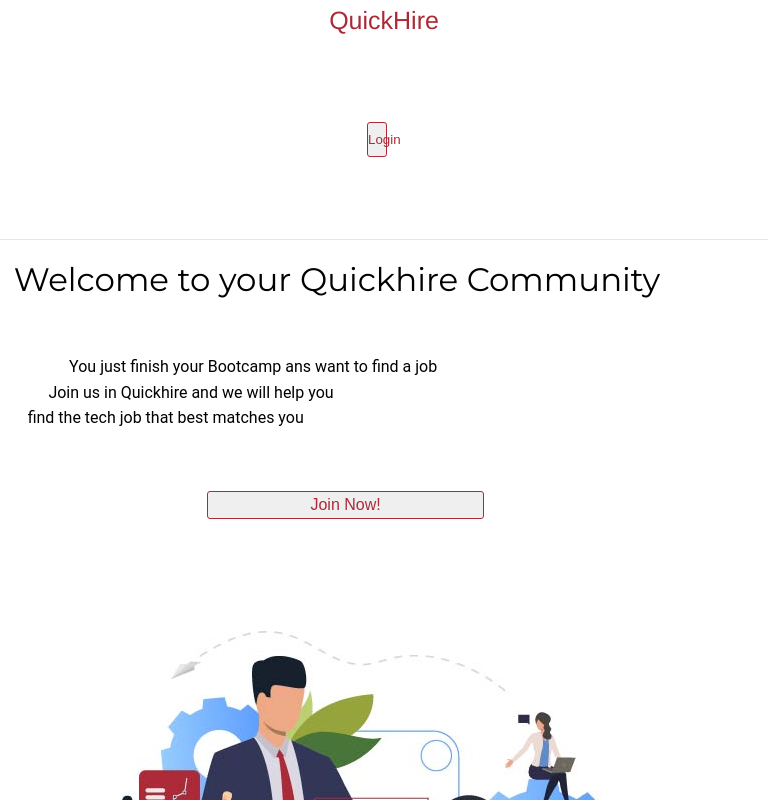
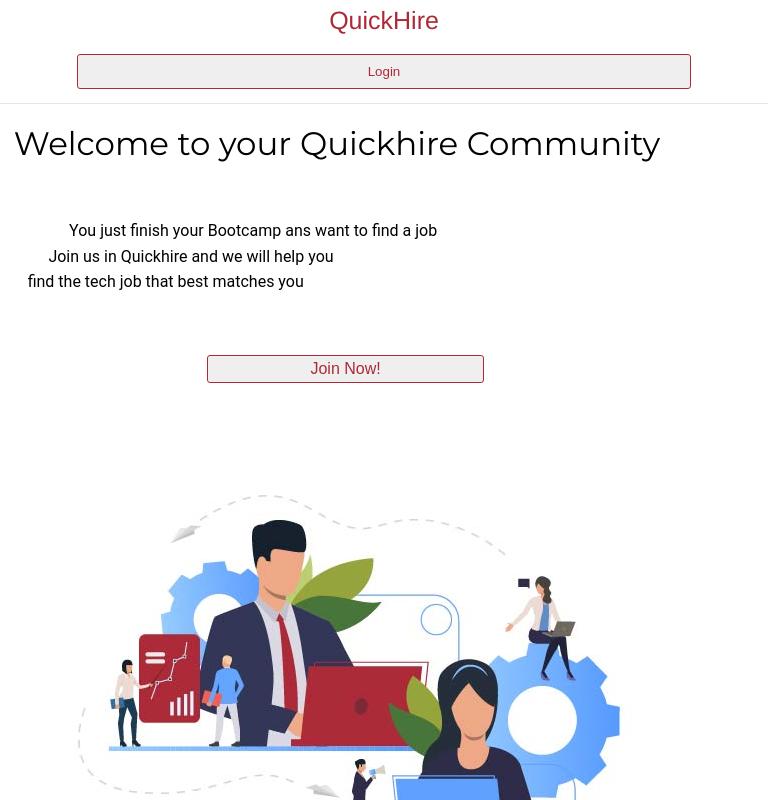
Before and after one commit to BloomTech-Labs/Job-Funnel-fe, a React (Create React App) app: page / in a window 768 px wide. Shown: the top 800 px of the page. Built offline with nearby package versions, Linux system fonts and the light colour scheme; a web font is replaced by a local one.

Commit message:
adding responsivness to header

```diff
--- a/public/css/index.css
+++ b/public/css/index.css
@@ -180,7 +180,7 @@ header {
   header {
     flex-direction: column;
     justify-content: center;
-    height: 30vh;
+    height: 13vh;
   }
 }
 @media (max-width: 500px) {
@@ -190,6 +190,16 @@ header {
 }
 header a {
   text-decoration: none;
+}
+@media (min-width: 500px) and (max-width: 800px) {
+  header a {
+    flex-direction: column;
+    justify-content: center;
+    margin: unset;
+    align-items: center;
+    display: flex;
+    width: 100%;
+  }
 }
 header h1 {
   font-family: 'Franklin Gothic Medium', Arial, sans-serif;
@@ -208,8 +218,7 @@ header h1 {
   }
 }
 header nav {
-  width: 22%;
-  min-width: 200px;
+  width: 16%;
   height: 100%;
   margin: 0 30px 0 0;
   display: flex;
@@ -221,7 +230,7 @@ header nav {
     flex-direction: column;
     justify-content: center;
     margin: unset;
-    width: 100%;
+    width: 80%;
   }
 }
 @media (max-width: 500px) {
@@ -244,7 +253,11 @@ header nav button:hover {
 }
 @media (min-width: 500px) and (max-width: 800px) {
   header nav button {
-    width: 60%;
+    width: 100%;
+    justify-content: center;
+    align-items: center;
+    display: flex;
+    padding-bottom: 1%;
   }
 }
 @media (max-width: 500px) {
--- a/src/components/Dashboard/Jobs/JobDetails.js
+++ b/src/components/Dashboard/Jobs/JobDetails.js
@@ -3,8 +3,10 @@ import React from 'react'
 
 export default function JobDetails() {
     return (
-        <div>
-            <h1>JobDetails</h1>
-        </div>
+        <section className="JD-section">
+            <div>
+<h1>Hi</h1>
+            </div>
+        </section>
     )
 }
--- a/src/less/ComponentStyles/Header.less
+++ b/src/less/ComponentStyles/Header.less
@@ -13,7 +13,7 @@ header {
     @media @tablet {
         flex-direction: column;
         justify-content: center;
-        height:30vh
+        height:13vh
     }
 
     @media @mobile {
@@ -21,6 +21,14 @@ header {
     }
     a{
         text-decoration: none;
+        @media @tablet {
+            flex-direction: column;
+            justify-content: center;
+            margin: unset;
+            align-items: center;
+            display: flex;
+            width: 100%;
+        }
     }
     h1{
         // border:1px solid red;
@@ -40,8 +48,8 @@ header {
 
     nav {
         // border:1px solid green;
-        width: 22%;
-        min-width: 200px;
+        width: 16%;
+        // min-width: 200px;
         height: 100%;
         margin: 0 30px 0 0;
         display: flex;
@@ -51,7 +59,7 @@ header {
             flex-direction: column;
             justify-content: center;
             margin: unset;
-            width: 100%;
+            width: 80%;
         }
 
         @media @mobile {
@@ -70,7 +78,11 @@ header {
                 border-radius: 5px;
                 color: #ffffff;
             }@media @tablet {
-                width:60%
+                width: 100%;
+                justify-content: center;
+                align-items: center;
+                display: flex;
+                padding-bottom: 1%;
 
             }
 
--- a/src/less/ComponentStyles/LandingPage.less
+++ b/src/less/ComponentStyles/LandingPage.less
@@ -4,6 +4,9 @@
 
   width: 90%;
   height: 100vh;
+  @media @tablet{
+    width: 100%;
+  }
   h1 {
     font-family: "Montserrat", sans-serif;
     font-size: 3.25rem;
@@ -110,6 +113,7 @@
     @media @mobile {
       flex-direction: column;
       width: 100%;
+      justify-content: center;
     }
     @media @tablet {
       width: 100%;
```
